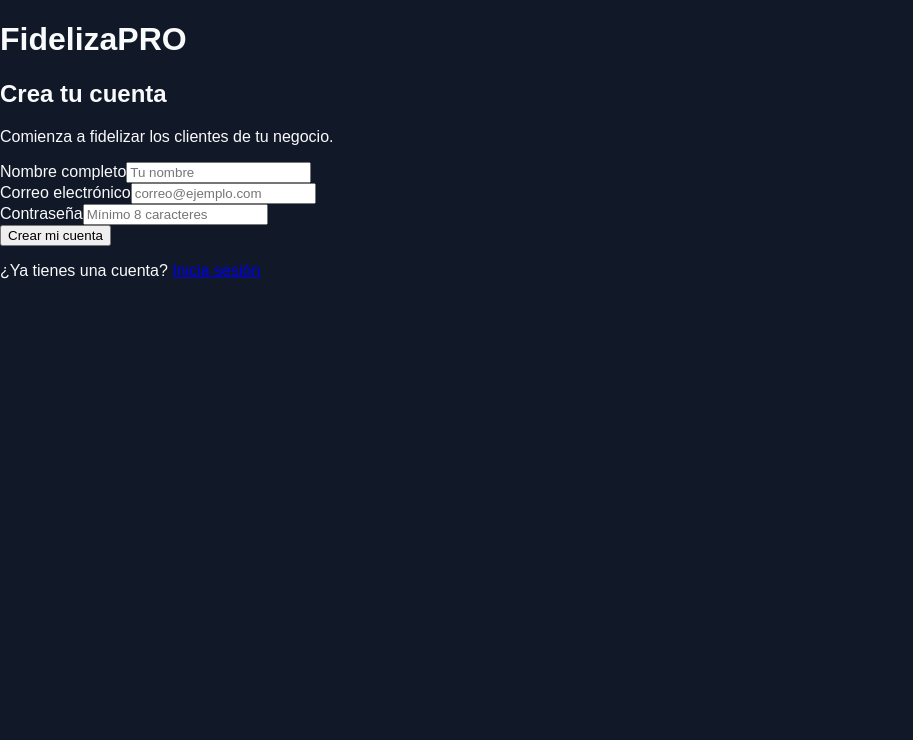
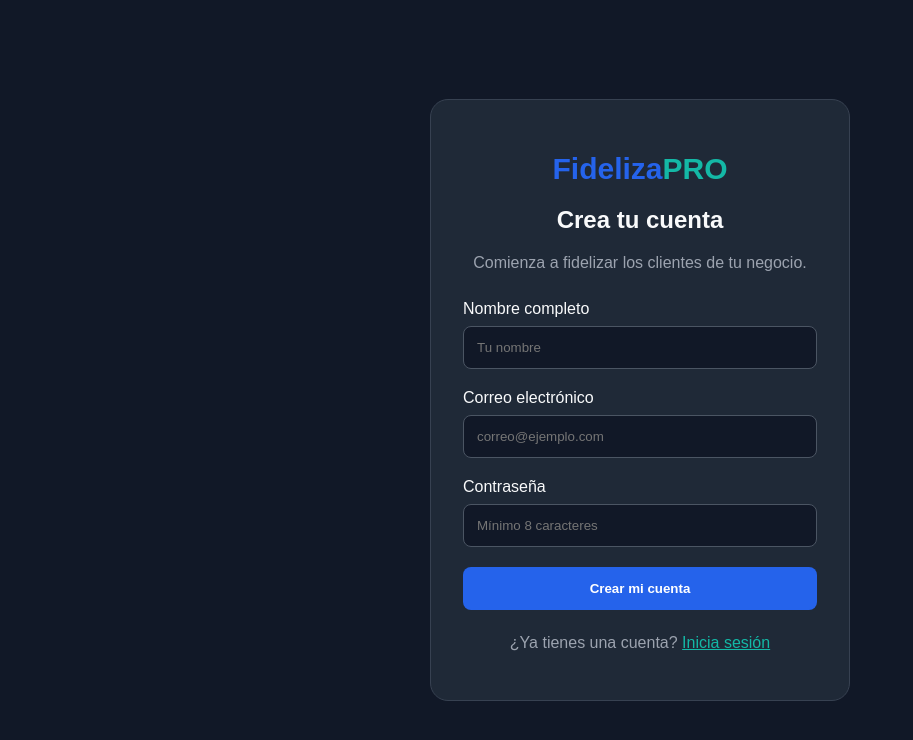
Before and after one commit to FidelizaPRO1/fidelizapro, a Next.js app: page /registro in a window 1280 px wide. Shown: the top 740 px of the page, without its empty margins (0-913 px from the left). Built offline with nearby package versions, Linux system fonts and the light colour scheme.

Commit message:
Refactor registration page layout and styles

```diff
--- a/app/registro/page.tsx
+++ b/app/registro/page.tsx
@@ -36,79 +36,73 @@ export default function RegistroPage() {
     }
 
     setMensaje(
-      "¡Registro recibido! Revisa tu correo electrónico para confirmar tu cuenta."
+      "¡Registro recibido! Revisa tu correo para confirmar tu cuenta."
     );
   }
 
   return (
-    <main className="min-h-screen flex items-center justify-center bg-[#111827] px-5 py-12 text-white">
-      <div className="w-full max-w-md rounded-2xl border border-white/10 bg-[#1F2937] p-8 shadow-2xl">
-        <div className="mb-8 text-center">
-          <h1 className="text-3xl font-bold">
-            <span className="text-[#2563EB]">Fideliza</span>
-            <span className="text-[#14B8A6]">PRO</span>
+    <main style={estiloPagina}>
+      <div style={estiloTarjeta}>
+        <h1 style={estiloLogo}>
+          <span style={{ color: "#2563EB" }}>Fideliza</span>
+          <span style={{ color: "#14B8A6" }}>PRO</span>
         </h1>
-          <h2 className="mt-6 text-2xl font-bold">Crea tu cuenta</h2>
-          <p className="mt-2 text-gray-400">
+
+        <h2 style={{ textAlign: "center" }}>Crea tu cuenta</h2>
+
+        <p style={estiloDescripcion}>
           Comienza a fidelizar los clientes de tu negocio.
         </p>
-        </div>
 
-        <form onSubmit={registrar} className="space-y-5">
-          <div>
-            <label className="mb-2 block text-sm">Nombre completo</label>
+        <form onSubmit={registrar}>
+          <label>Nombre completo</label>
           <input
             required
             value={nombre}
             onChange={(e) => setNombre(e.target.value)}
-              className="w-full rounded-lg border border-gray-600 bg-[#111827] p-3 outline-none focus:border-[#14B8A6]"
             placeholder="Tu nombre"
+            style={estiloInput}
           />
-          </div>
 
-          <div>
-            <label className="mb-2 block text-sm">Correo electrónico</label>
+          <label>Correo electrónico</label>
           <input
             required
             type="email"
             value={email}
             onChange={(e) => setEmail(e.target.value)}
-              className="w-full rounded-lg border border-gray-600 bg-[#111827] p-3 outline-none focus:border-[#14B8A6]"
             placeholder="correo@ejemplo.com"
+            style={estiloInput}
           />
-          </div>
 
-          <div>
-            <label className="mb-2 block text-sm">Contraseña</label>
+          <label>Contraseña</label>
           <input
             required
             type="password"
             minLength={8}
             value={password}
             onChange={(e) => setPassword(e.target.value)}
-              className="w-full rounded-lg border border-gray-600 bg-[#111827] p-3 outline-none focus:border-[#14B8A6]"
             placeholder="Mínimo 8 caracteres"
+            style={estiloInput}
           />
-          </div>
 
           <button
             type="submit"
             disabled={cargando}
-            className="w-full rounded-lg bg-[#2563EB] p-3 font-semibold transition hover:bg-blue-700 disabled:opacity-50"
+            style={estiloBoton}
           >
             {cargando ? "Creando cuenta..." : "Crear mi cuenta"}
           </button>
         </form>
 
         {mensaje && (
-          <p className="mt-5 rounded-lg bg-[#111827] p-3 text-center text-sm text-[#14B8A6]">
+          <p style={{ color: "#14B8A6", textAlign: "center" }}>
             {mensaje}
           </p>
         )}
 
-        <p className="mt-6 text-center text-sm text-gray-400">
+        <p style={estiloPie}>
           ¿Ya tienes una cuenta?{" "}
-          <Link href="/login" className="text-[#14B8A6] hover:underline">
+          <Link href="/login" style={{ color: "#14B8A6" }}>
             Inicia sesión
           </Link>
         </p>
@@ -116,3 +110,65 @@ export default function RegistroPage() {
     </main>
   );
 }
+
+const estiloPagina = {
+  minHeight: "100vh",
+  display: "flex",
+  alignItems: "center",
+  justifyContent: "center",
+  background: "#111827",
+  color: "#F9FAFB",
+  padding: "24px",
+  fontFamily: "Arial, sans-serif",
+};
+
+const estiloTarjeta = {
+  width: "100%",
+  maxWidth: "420px",
+  padding: "32px",
+  borderRadius: "18px",
+  background: "#1F2937",
+  border: "1px solid #374151",
+  boxSizing: "border-box" as const,
+};
+
+const estiloLogo = {
+  textAlign: "center" as const,
+  fontSize: "30px",
+};
+
+const estiloDescripcion = {
+  textAlign: "center" as const,
+  color: "#9CA3AF",
+  marginBottom: "28px",
+};
+
+const estiloInput = {
+  display: "block",
+  width: "100%",
+  padding: "13px",
+  marginTop: "8px",
+  marginBottom: "20px",
+  borderRadius: "8px",
+  border: "1px solid #4B5563",
+  background: "#111827",
+  color: "#FFFFFF",
+  boxSizing: "border-box" as const,
+};
+
+const estiloBoton = {
+  width: "100%",
+  padding: "14px",
+  border: "none",
+  borderRadius: "8px",
+  background: "#2563EB",
+  color: "#FFFFFF",
+  fontWeight: "bold",
+  cursor: "pointer",
+};
+
+const estiloPie = {
+  textAlign: "center" as const,
+  marginTop: "24px",
+  color: "#9CA3AF",
+};
```
Lines whose indentation alone changed are shown as unchanged.
